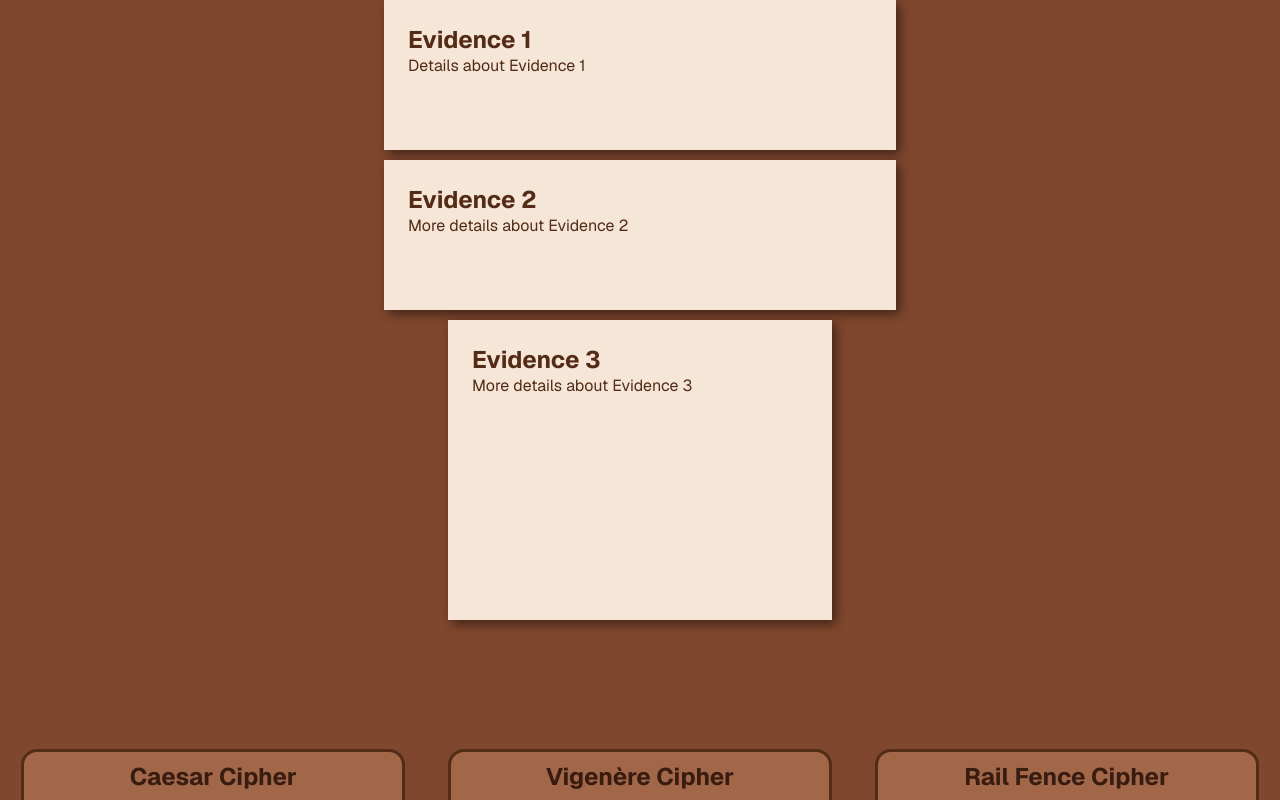
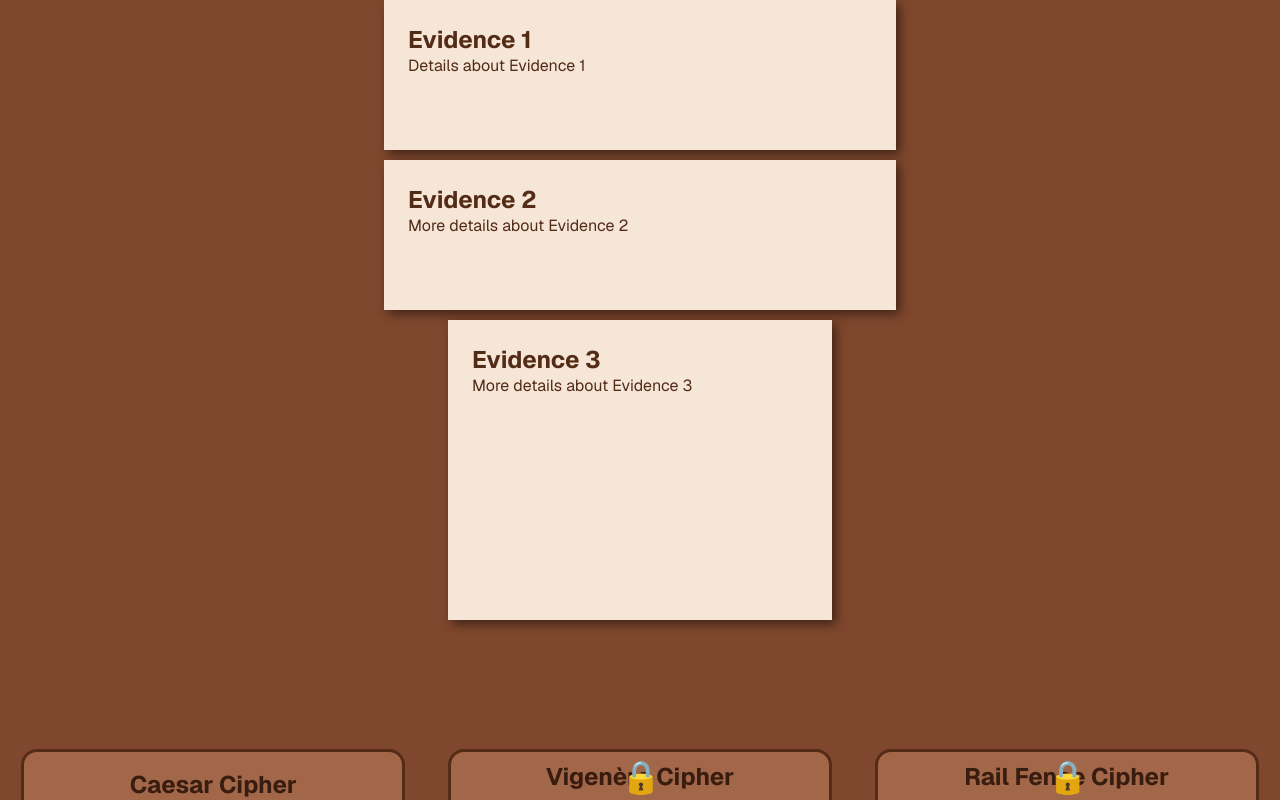
Before and after one commit to iamagoodperson-yay/cipher_game, a Next.js app: page /game in a window 1280 px wide. Built offline with nearby package versions, Linux system fonts and the light colour scheme.

Commit message:
locked cipher tools ;

```diff
--- a/app/components/tools/page.module.css
+++ b/app/components/tools/page.module.css
@@ -1,4 +1,6 @@
 .column {
+  position: relative;
+
   height: 1rem;
   width: 30vw;
   padding: 1.5rem;
@@ -37,6 +39,21 @@
   height: 80vh;
 }
 
+.lock {
+  z-index: 101;
+  position: absolute;
+  top: 0;
+  left: 0;
+
+  height: 1rem;
+  width: calc(30vw - 4px);
+  padding: 1.5rem;
+
+  display: flex;
+  align-items: center;
+  justify-content: center;
+}
+
 .title {
   font-size: 1.5rem;
   font-weight: bold;
--- a/app/components/tools/tool.tsx
+++ b/app/components/tools/tool.tsx
@@ -1,28 +1,43 @@
 'use client';
 import styles from './page.module.css';
 import { toolChoice, tools } from '../../scripts/gameHelper';
-import { useState, useEffect, useRef } from 'react';
+import { useState } from 'react';
 
 const Tool = ({ tooltype }: { tooltype: toolChoice }) => {
  const [open, setOpen] = useState(false);
- const columnRef = useRef<HTMLDivElement>(null);
-
- useEffect(() => {
-   if (open) {
-      columnRef.current?.classList.add(styles.opened);
-   } else {
-      columnRef.current?.classList.remove(styles.opened);
-   }
- }, [open]);
-
+ const tool = tools[tooltype];
   return (
     <div>
       <div
-        ref={columnRef}
-        className={styles.column}
-        onClick={() => setOpen(!open)}
+        className={`${styles.column} ${open ? styles.opened : ""}`}
+        onClick={() => {
+          if (tool.locked === 'false') {
+            setOpen(!open);
+          }
+        }}
       >
-        <h2 className={styles.title}>{tools[tooltype]}</h2>
+        {tool.locked === 'true' ? (
+          <h1 className={styles.lock}>🔒</h1>
+        ): (
+          <div/>
+        )}
+        <h1 className={styles.title}>{tool.title}</h1>
+        <div
+          className={styles.toolContent}
+          style={{ display: open ? "block" : "none" }}
+        >
+          <p className={styles.explanation}>
+            This is the explanation for the {tool.description} tool.
+          </p>
+          <div className={styles.toolInteractive}>
+            <h2 className={styles.toolInteractiveHeader}>Encode/decode</h2>
+            <input type="text" />
+            <h2 className={styles.toolInteractiveHeader}>Slider</h2>
+            <input type="number" />
+            <h2 className={styles.toolInteractiveHeader}>Output</h2>
+            <p></p>
+          </div>
+        </div>
       </div>
       <div style={{ width: open ? "30vw" : "0" }} />
     </div>
--- a/app/game/page.tsx
+++ b/app/game/page.tsx
@@ -5,7 +5,6 @@ import { evidence } from "../scripts/gameHelper";
 import { useEffect } from "react";
 
 export default function Game() {
-
   useEffect(() => {
     const evidenceRef = document.getElementsByClassName(styles.evidence);
     const cleanups: (() => void)[] = []
--- a/app/scripts/gameHelper.tsx
+++ b/app/scripts/gameHelper.tsx
@@ -1,9 +1,21 @@
 export type toolChoice = 1 | 2 | 3;
 
-export const tools: Record<toolChoice, string> = {
-  1: "Caesar Cipher",
-  2: "Vigenère Cipher",
-  3: "Rail Fence Cipher",
+export const tools: Record<toolChoice, Record<string, string>> = {
+  1: {
+    'title': "Caesar Cipher",
+    'description': "A simple substitution cipher where each letter in the plaintext is shifted a certain number of places down the alphabet.",
+    'locked': 'false'
+  },
+  2: {
+    'title': "Vigenère Cipher",
+    'description': "A method of encrypting alphabetic text by using a simple form of polyalphabetic substitution.",
+    'locked': 'true'
+  },
+  3: {
+    'title': "Rail Fence Cipher",
+    'description': "A transposition cipher that uses a fence pattern to encrypt the message.",
+    'locked': 'true'
+  },
 };
 
 export type evidenceChoice = 1 | 2 | 3;
```
Also changed, not shown: app/components/dialog/dialog.tsx (added, +15 -0 lines), app/components/dialog/page.modules.css (added).
